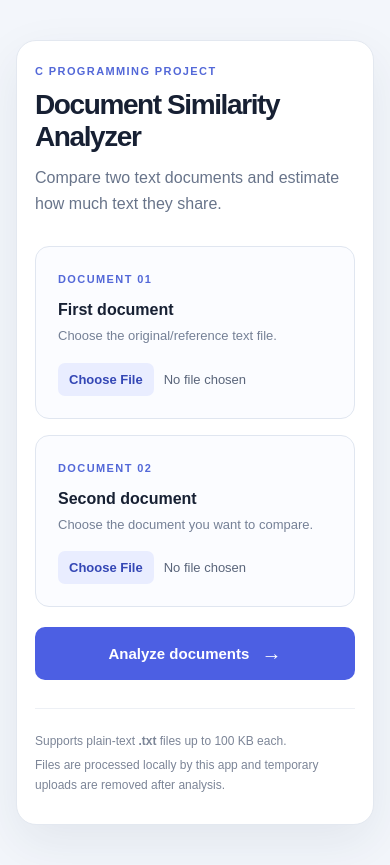
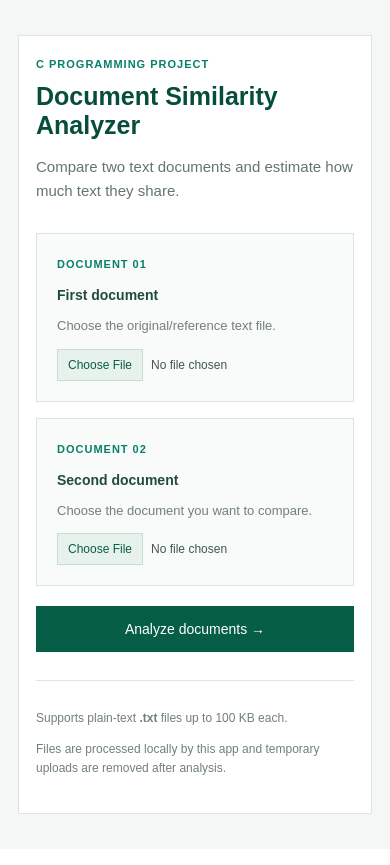
Before and after one commit to Aradhya008/DOCUMENT-PLAGIARISM-AND-SIMILARITY-ANALYZER, a Flask app: page / in a window 390 px wide. After the commit the page ends 814 px from the top, so only its background shows below. Run offline with Flask 3, Linux system fonts and the light colour scheme.

Commit message:
Refactor CSS styles for improved layout and design
Updated styles for body, container, and various elements to improve layout and aesthetics.

```diff
--- a/static/style.css
+++ b/static/style.css
@@ -1,47 +1,211 @@
-* { box-sizing: border-box; }
-:root { color-scheme: light; }
+
+* {
+    box-sizing: border-box;
+}
+
 body {
-  margin: 0; min-height: 100vh; padding: 32px 16px;
-  font-family: Arial, Helvetica, sans-serif; color: #172033;
-  background: #f3f6fb;
+    margin: 0;
+    padding: 35px 18px;
+    font-family: Arial, Helvetica, sans-serif;
+    background: #f4f7f5;
+    color: #183d35;
 }
+
 .container {
-  width: min(860px, 100%); margin: 32px auto; padding: 38px;
-  background: #fff; border: 1px solid #e3e8f0; border-radius: 20px;
-  box-shadow: 0 18px 50px rgba(28, 45, 75, .08);
+    max-width: 760px;
+    margin: 25px auto;
+    padding: 32px;
+    background: #ffffff;
+    border: 1px solid #dce7e1;
 }
-.eyebrow, .step { color: #5368d8; font-size: 11px; font-weight: 800; letter-spacing: 1.4px; }
-h1 { margin: 12px 0; font-size: clamp(28px, 5vw, 42px); letter-spacing: -1.4px; }
-.subtitle { max-width: 580px; color: #68748a; line-height: 1.6; margin: 0 0 30px; }
-.upload-grid { display: grid; grid-template-columns: repeat(2, minmax(0, 1fr)); gap: 16px; }
-.upload-card { padding: 22px; border: 1px solid #e0e6f0; border-radius: 14px; background: #fbfcff; }
-label { display: block; margin-top: 14px; font-weight: 700; }
-.hint { margin: 7px 0 17px; font-size: 13px; color: #758096; line-height: 1.5; }
-input[type=file] { width: 100%; font-size: 13px; color: #5a657a; }
-input::file-selector-button { margin-right: 10px; padding: 9px 11px; border: 0; border-radius: 7px; background: #e9edff; color: #3447b5; font-weight: 700; cursor: pointer; }
-button { width: 100%; margin-top: 20px; padding: 15px 18px; border: 0; border-radius: 10px; background: #4c5fe3; color: white; font-size: 15px; font-weight: 700; cursor: pointer; }
-button:hover { background: #3c4fc8; }
-button span { margin-left: 8px; font-size: 20px; vertical-align: -1px; }
-.alert { margin: 20px 0; padding: 12px 15px; border-radius: 9px; color: #8c2b2b; background: #fff0f0; }
-.alert p { margin: 0; }
-.result { margin-top: 28px; padding: 24px; border: 1px solid #dce3ff; border-radius: 14px; background: #fafbff; }
-.result-heading { display: flex; justify-content: space-between; align-items: center; gap: 16px; }
-h2 { margin: 8px 0 0; font-size: 22px; }
-.percentage { font-size: 32px; font-weight: 800; color: #4558d5; white-space: nowrap; }
-.meter { height: 10px; margin: 22px 0 12px; overflow: hidden; background: #e5e9f4; border-radius: 20px; }
-.meter-fill { height: 100%; background: #5868e8; border-radius: 20px; }
-.result > p { color: #68748a; font-size: 13px; line-height: 1.6; }
-.file-names { display: grid; grid-template-columns: 1fr 1fr; gap: 12px; margin-top: 20px; }
-.file-names div { min-width: 0; padding: 12px; border-radius: 9px; background: #fff; border: 1px solid #e7eaf2; }
-.file-names span, .file-names strong { display: block; overflow-wrap: anywhere; }
-.file-names span { color: #7b8497; font-size: 11px; margin-bottom: 6px; }
-.file-names strong { font-size: 13px; }
-.disclaimer { margin-bottom: 0; padding-top: 14px; border-top: 1px solid #e3e7f2; }
-footer { margin-top: 28px; padding-top: 18px; border-top: 1px solid #edf0f5; color: #7c8597; font-size: 12px; line-height: 1.6; }
-footer p { margin: 5px 0; }
-@media (max-width: 620px) {
-  .container { padding: 24px 18px; margin: 8px auto; }
-  .upload-grid, .file-names { grid-template-columns: 1fr; }
-  .result-heading { align-items: flex-start; flex-direction: column; }
-  .percentage { font-size: 28px; }
+
+.eyebrow,
+.step {
+    font-size: 11px;
+    letter-spacing: 1px;
+    color: #087f68;
+    font-weight: bold;
 }
+
+h1 {
+    margin: 12px 0;
+    font-size: 30px;
+    font-weight: 600;
+    color: #064e3b;
+}
+
+.subtitle {
+    color: #64756d;
+    font-size: 15px;
+    line-height: 1.6;
+    margin-bottom: 30px;
+}
+
+.upload-grid {
+    display: grid;
+    grid-template-columns: 1fr 1fr;
+    gap: 16px;
+}
+
+.upload-card {
+    padding: 20px;
+    border: 1px solid #d8e5de;
+    background: #f8fbf9;
+}
+
+label {
+    display: block;
+    margin: 15px 0 8px;
+    font-size: 14px;
+    font-weight: bold;
+    color: #214b3e;
+}
+
+.hint {
+    font-size: 13px;
+    color: #718078;
+    line-height: 1.5;
+}
+
+input[type="file"] {
+    width: 100%;
+    font-size: 12px;
+    color: #42574d;
+}
+
+input::file-selector-button {
+    padding: 8px 10px;
+    border: 1px solid #c9ded3;
+    background: #e8f2ec;
+    color: #075e46;
+    cursor: pointer;
+    margin-right: 8px;
+}
+
+button {
+    display: block;
+    width: 100%;
+    margin-top: 20px;
+    padding: 14px;
+    background: #075e46;
+    color: #ffffff;
+    border: 1px solid #075e46;
+    font-size: 14px;
+    cursor: pointer;
+}
+
+button:hover {
+    background: #064b39;
+}
+
+.result {
+    margin-top: 28px;
+    padding: 22px;
+    border: 1px solid #cfe2d7;
+    background: #f8fbf9;
+}
+
+.result-heading {
+    display: flex;
+    justify-content: space-between;
+    align-items: center;
+    gap: 15px;
+}
+
+h2 {
+    font-size: 21px;
+    font-weight: 600;
+    color: #064e3b;
+}
+
+.percentage {
+    font-size: 28px;
+    font-weight: bold;
+    color: #087f68;
+}
+
+.meter {
+    height: 7px;
+    background: #dce9e1;
+    margin: 18px 0;
+}
+
+.meter-fill {
+    height: 100%;
+    background: #07866e;
+}
+
+.result p {
+    font-size: 13px;
+    color: #64756d;
+    line-height: 1.6;
+}
+
+.file-names {
+    display: grid;
+    grid-template-columns: 1fr 1fr;
+    gap: 12px;
+    margin-top: 20px;
+}
+
+.file-names div {
+    padding: 12px;
+    border: 1px solid #dce7e1;
+    background: #ffffff;
+    overflow-wrap: anywhere;
+}
+
+.file-names span,
+.file-names strong {
+    display: block;
+}
+
+.file-names span {
+    color: #718078;
+    font-size: 12px;
+    margin-bottom: 6px;
+}
+
+.file-names strong {
+    font-size: 13px;
+    color: #214b3e;
+}
+
+.alert {
+    padding: 12px;
+    margin: 20px 0;
+    border: 1px solid #e3b9b4;
+    background: #fff8f7;
+    color: #842f24;
+    font-size: 14px;
+}
+
+footer {
+    margin-top: 28px;
+    padding-top: 16px;
+    border-top: 1px solid #dce7e1;
+    color: #718078;
+    font-size: 12px;
+    line-height: 1.6;
+}
+
+@media (max-width: 600px) {
+    .container {
+        padding: 22px 17px;
+        margin: 0 auto;
+    }
+
+    .upload-grid,
+    .file-names {
+        grid-template-columns: 1fr;
+    }
+
+    h1 {
+        font-size: 25px;
+    }
+
+    .result-heading {
+        align-items: flex-start;
+        flex-direction: column;
+    }
+}
```
